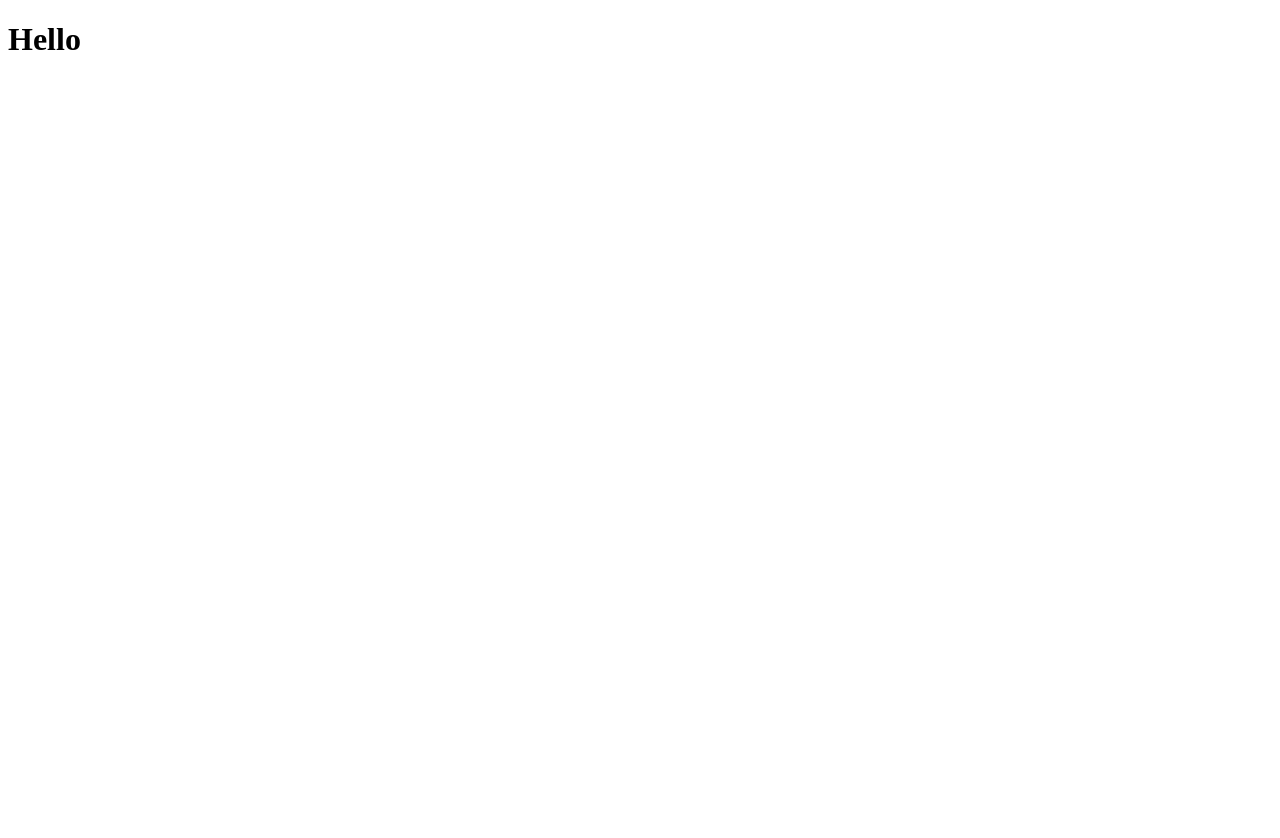
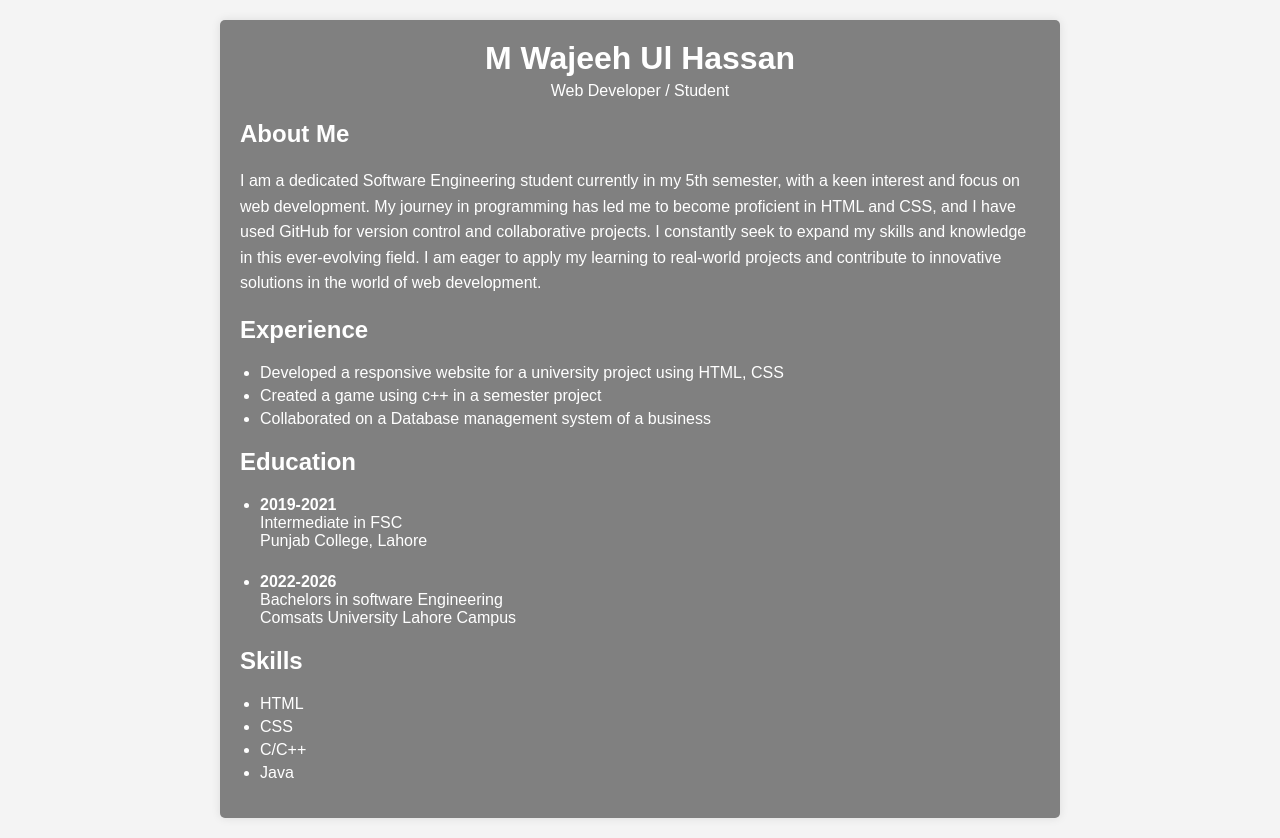
Before and after one commit to wajeeh176/Resume, a website: page index.html in a window 1280 px wide. Before the commit the page ends 800 px from the top, so only its background shows below. Drawn offline with Linux system fonts and the light colour scheme.

Commit message:
Made a simpe CV

```diff
--- a/index.html
+++ b/index.html
@@ -1,11 +1,39 @@
 <!DOCTYPE html>
 <html lang="en">
 <head>
-    <meta charset="UTF-8">
-    <meta name="viewport" content="width=device-width, initial-scale=1.0">
-    <title>Document</title>
+<meta charset="UTF-8">
+<meta name="viewport" content="width=device-width, initial-scale=1.0">
+<title>My CV</title>
+<link rel="stylesheet" href="style.css">
 </head>
 <body>
-    <h1>Hello</h1>
+<div class="container">
+    <div class="header">
+        <h1>M Wajeeh Ul Hassan</h1>
+        <p>Web Developer / Student</p>
+    </div>
+    <div class="content">
+        <h2>About Me</h2>
+        <p>I am a dedicated Software Engineering student currently in my 5th semester, with a keen interest and focus on web development. My journey in programming has led me to become proficient in HTML and CSS, and I have used GitHub for version control and collaborative projects. I constantly seek to expand my skills and knowledge in this ever-evolving field. I am eager to apply my learning to real-world projects and contribute to innovative solutions in the world of web development.</p>
+        <h2>Experience</h2>
+        <ul>
+            <li>Developed a responsive website for a university project using HTML, CSS</li>
+            <li>Created a game using c++ in a semester project </li>
+            <li>Collaborated on a Database management system of a business</li>
+        </ul>
+        <h2>Education</h2>
+        <ul>
+            <li><strong>2019-2021</strong><br>Intermediate in FSC <br> Punjab College, Lahore</li><br>
+            <li><strong>2022-2026</strong> <br>Bachelors in software Engineering <br> Comsats University Lahore Campus</li>
+        </ul>
+        <h2>Skills</h2>
+        <ul>
+            <li>HTML</li>
+            <li>CSS</li>
+            <li>C/C++</li>
+            <li>Java</li>
+        </ul>
+    </div>
+</div>
 </body>
 </html>
--- /dev/null
+++ b/style.css
@@ -0,0 +1,49 @@
+body {
+    font-family: Arial, sans-serif;
+    margin: 0;
+    padding: 0;
+    background-color: #f4f4f4;
+}
+
+.container {
+    max-width: 800px;
+    margin: 20px auto;
+    padding: 20px;
+    background-color: gray;
+
+    border-radius: 5px;
+    box-shadow: 0 0 10px rgba(0, 0, 0, 0.1);
+}
+
+.header {
+    text-align: center;
+}
+
+.header h1 {
+    margin: 0;
+    color: white;
+}
+
+.header p {
+    margin: 5px 0;
+    color: white;
+}
+
+.content h2 {
+    margin-top: 20px;
+    color:white;
+}
+
+.content p {
+    line-height: 1.6;
+    color: white;
+}
+
+ul {
+    padding-left: 20px;
+}
+
+ul li {
+    margin-bottom: 5px;
+    color: white;
+}
```
